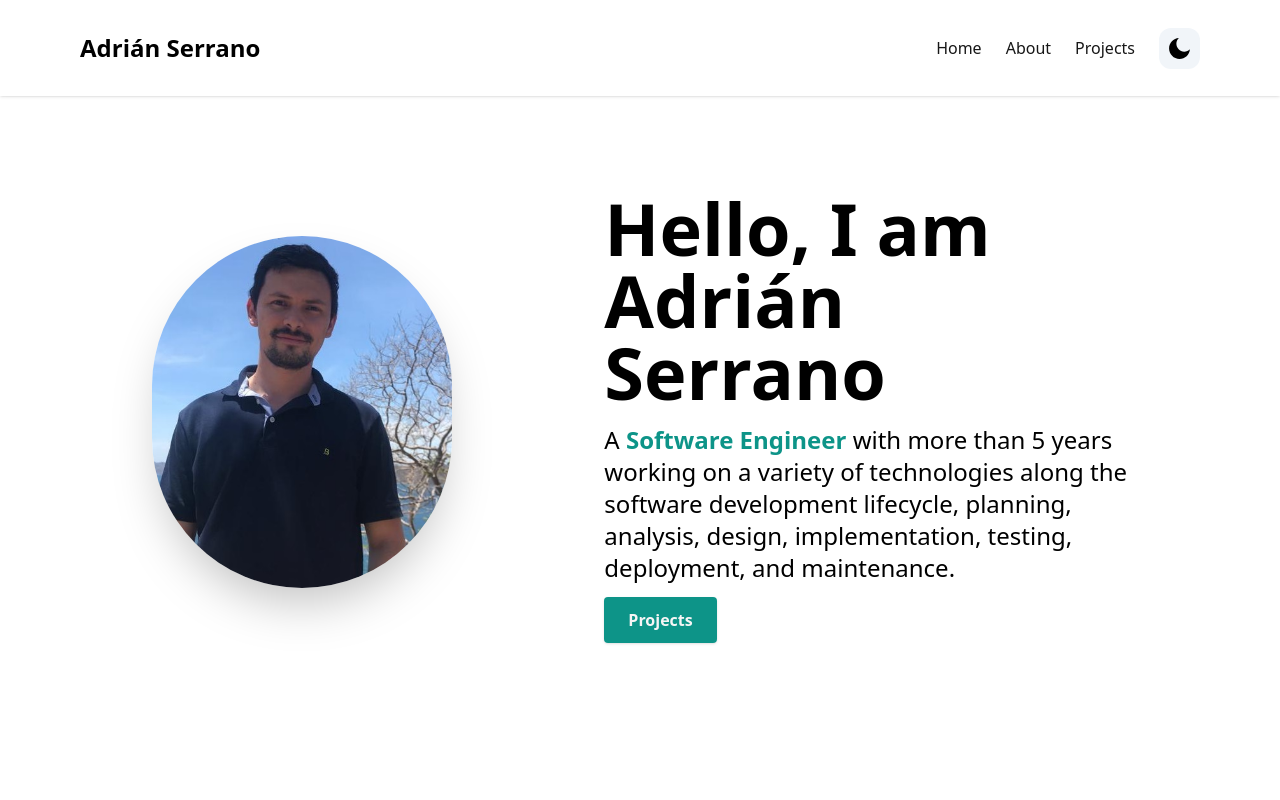
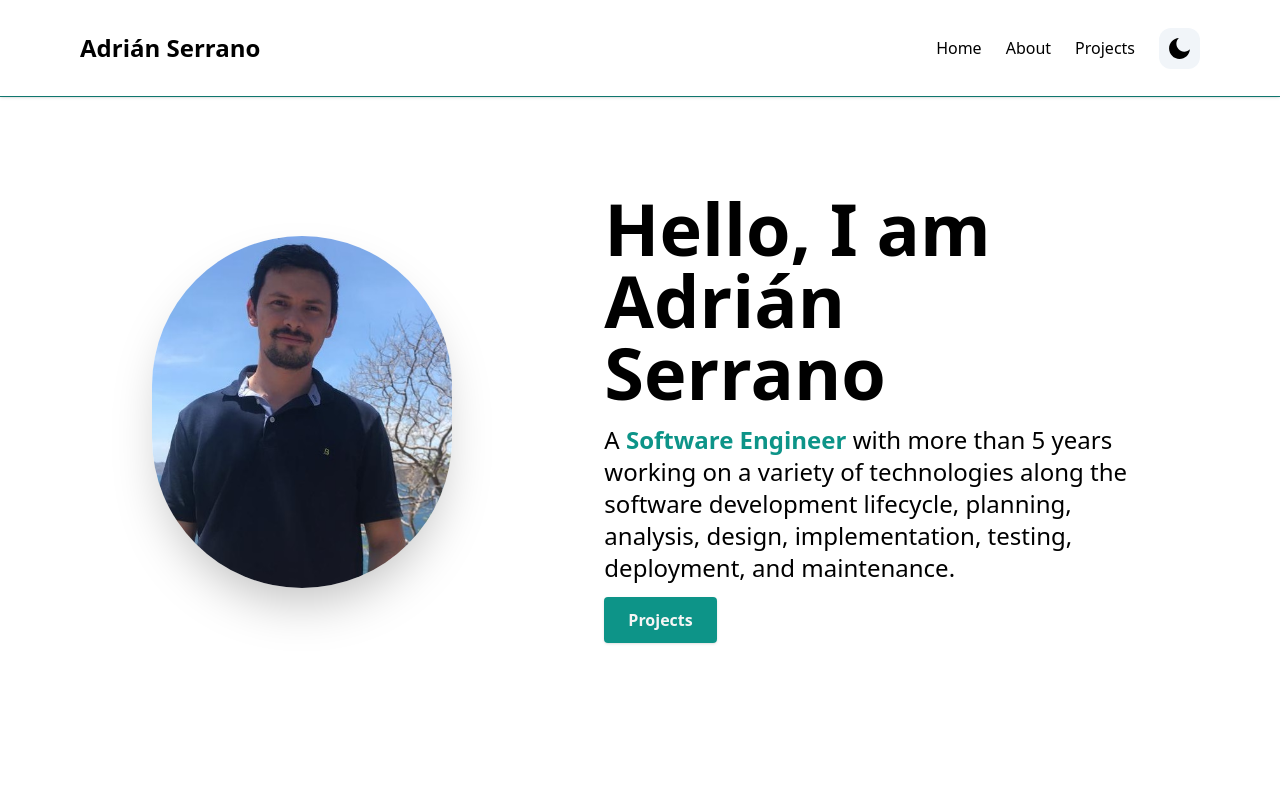
Before and after one commit to adriansb3105/portfolio, a Next.js app: page / in a window 1280 px wide. Shown: the top 800 px of the page. Built offline with nearby package versions, Linux system fonts and the light colour scheme.

Commit message:
Fix the color and border when is in dark mode

```diff
--- a/src/components/navbar.tsx
+++ b/src/components/navbar.tsx
@@ -31,7 +31,7 @@ const Navbar = () => {
     const [navbar, setNavbar] = useState(false)
 
   return (
-    <header className='w-full mx-auto px-4 bg-white shadow fixed top-0 z-50 sm:px-20 dark:bg-stone-900 dark:border-b dark:border-stone-600'>
+    <header className='w-full mx-auto px-4 shadow fixed top-0 z-50 sm:px-20 dark:bg-stone-900 border-b border-teal-700'>
         <div className='justify-between md:items-center md:flex'>
             <div>
                 <div className='flex items-center justify-between py-3'>
@@ -55,7 +55,7 @@ const Navbar = () => {
                                     key={id}
                                     to={item.page}
                                     className={
-                                        'block lg:inline-block text-neutral-900 hover:text-neutral-500 dark:text-neutral-100 cursor-pointer'
+                                        'block lg:inline-block hover:text-neutral-500 dark:text-neutral-100 cursor-pointer'
                                     }
                                     activeClass='active'
                                     spy={true}
```
